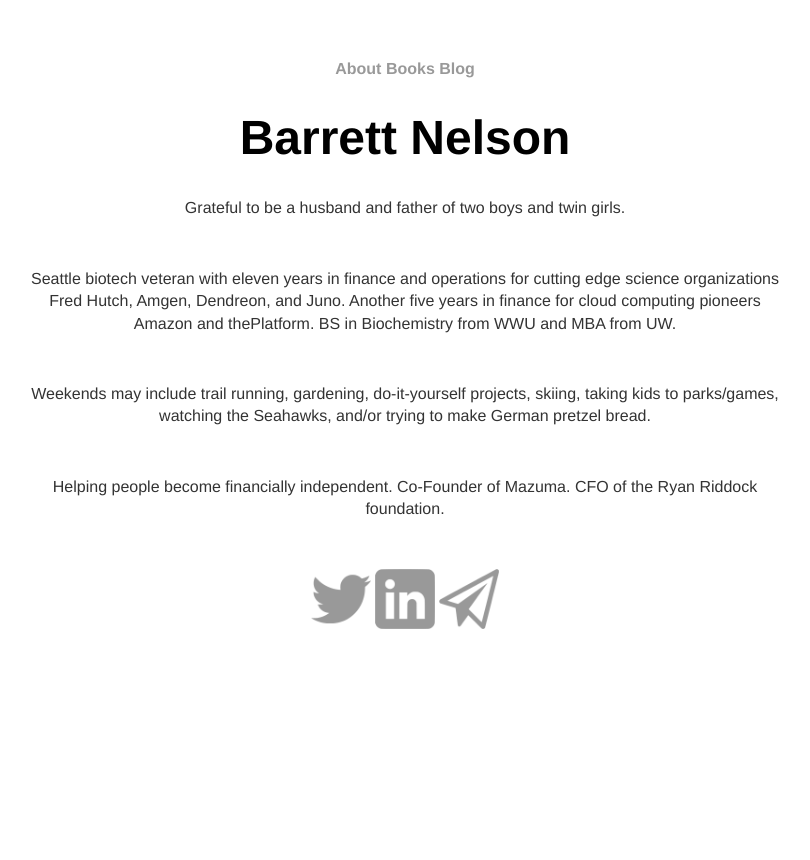
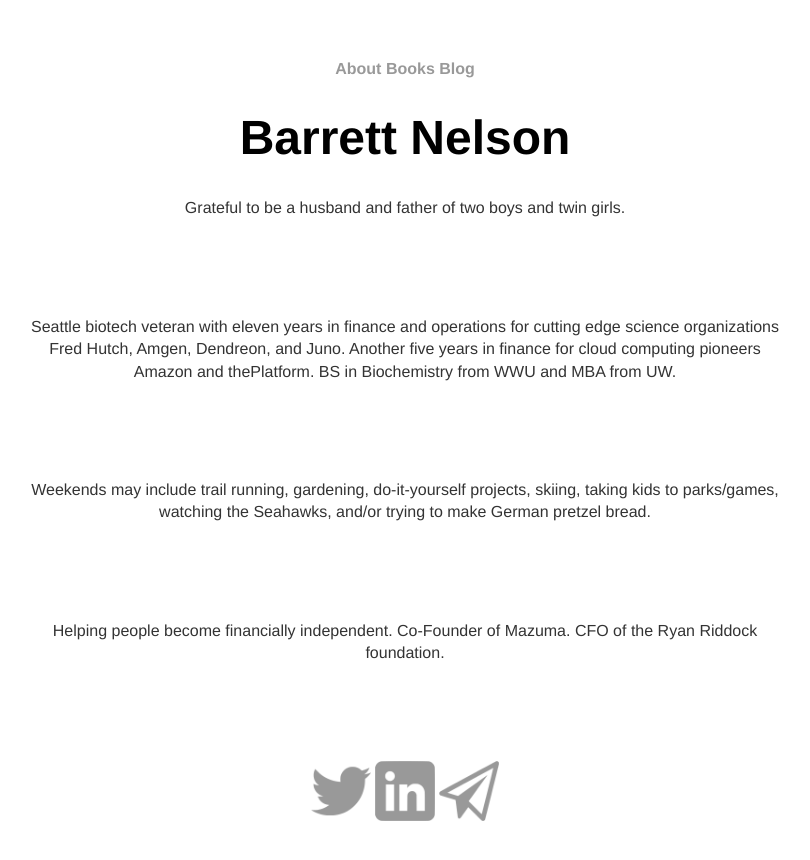
Before and after one commit to bstnel/bstnel.github.io, a Jekyll site: the page built from index.html, in a window 1280 px wide. Shown: the top 860 px of the page, without its empty margins (235-1045 px from the left). Built offline with Jekyll 4.4.1, drawn with Linux system fonts in a browser that asks for light colours.

Commit message:
Update main.css

```diff
--- a/css/main.css
+++ b/css/main.css
@@ -35,6 +35,7 @@ p {
     color: #333;
     display: block;
     margin-bottom: 3em;
+    padding-bottom: 3em;
 }
 footer {
     font-size: 1em;
```
